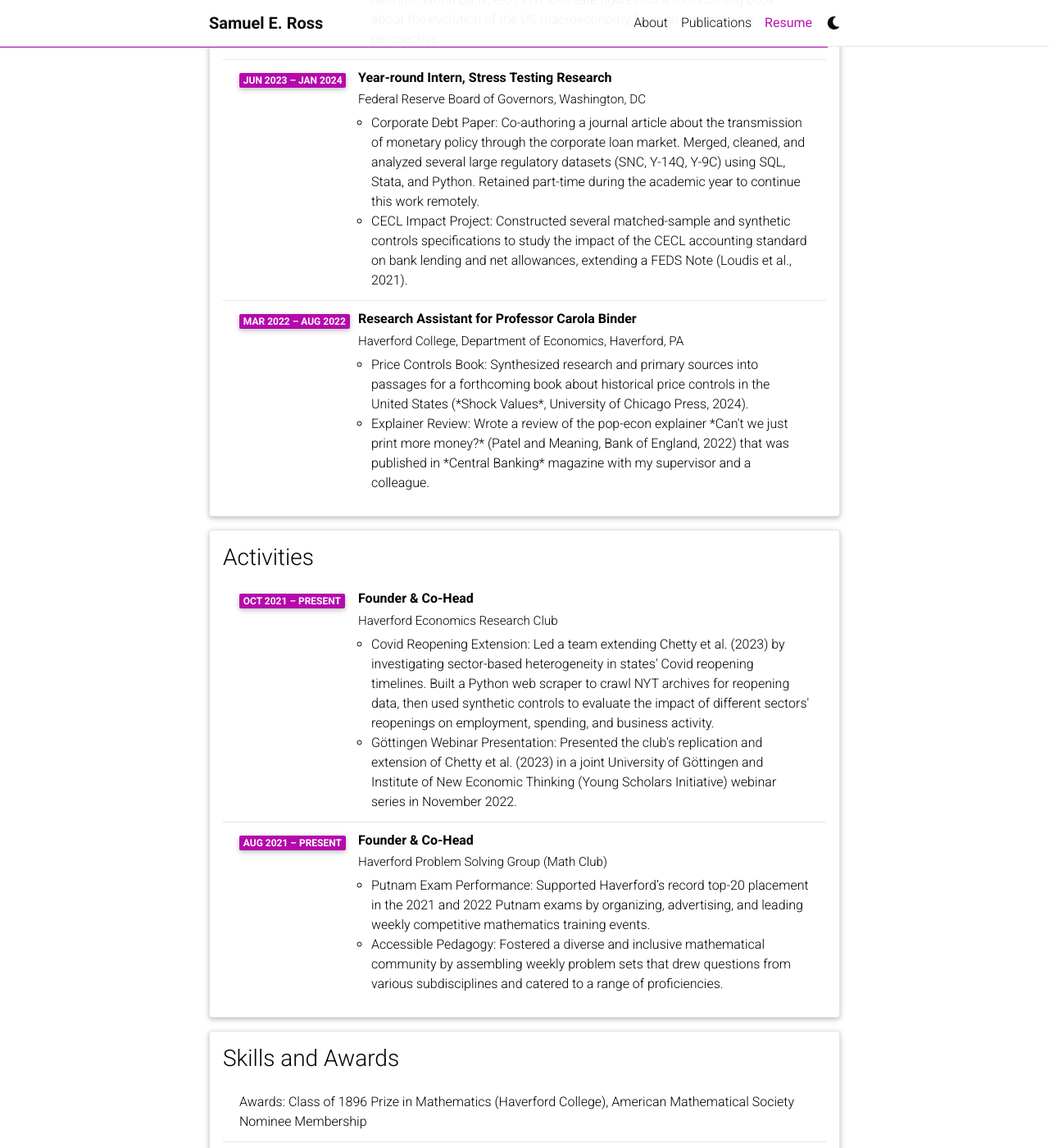
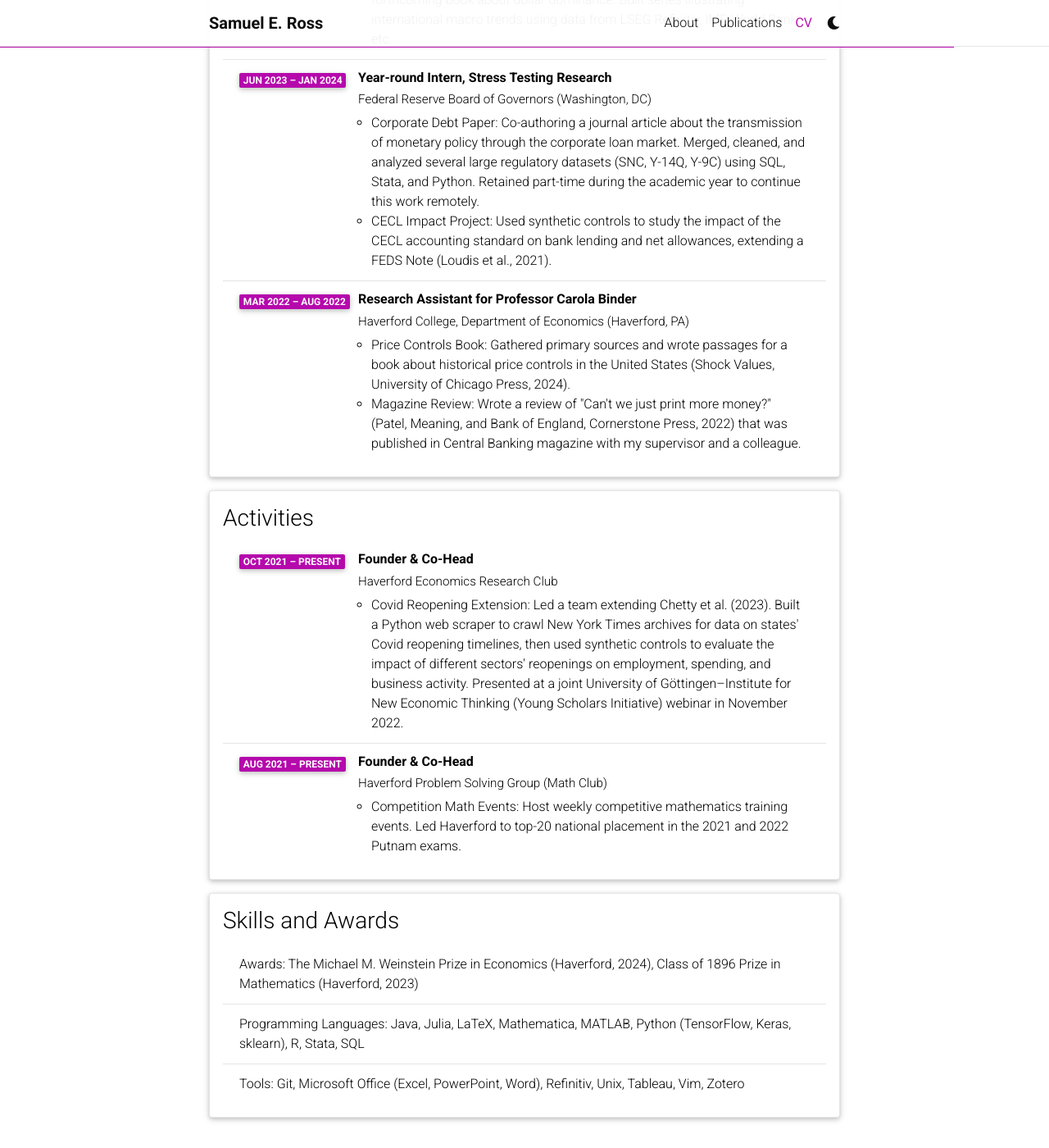
Before and after one commit to samueleross/samueleross.com, a Jekyll site: the page built from _pages/cv.md, in a window 1280 px wide and 1400 px high, scrolled down 1144 px. Shown: the whole window at 82% size. Built offline with Jekyll 4.4.1, drawn with Linux system fonts in a browser that asks for light colours; comment, search, counter and statistics services are not loaded; a style sheet for code colours, icons or effects is not loaded; some of the changed text lies outside the part shown.

Commit message:
june 2024 resume update

```diff
--- a/_config.yml
+++ b/_config.yml
@@ -68,7 +68,7 @@ og_image: # The site-wide (default for all links) Open Graph preview image
 
 github_username: samueleross # your GitHub user name
 gitlab_username: # your GitLab user name
-twitter_username: SamERoss_ # your Twitter handle
+twitter_username: samuel_e_ross # your Twitter handle
 mastodon_username: # your mastodon instance+username in the format instance.tld/@username
 linkedin_username: samueleross # your LinkedIn user name
 telegram_username: # your Telegram user name
--- a/_data/cv.yml
+++ b/_data/cv.yml
@@ -17,7 +17,7 @@
       institution: Haverford College, Haverford, PA
       year: 2021 &ndash; 2025
       description:
-        - "GPA: 3.97"
+        - "GPA: 3.98"
         - "Major GPAs: 4.0"
         - title: "Selected Coursework:"
           contents:
@@ -31,34 +31,34 @@
             - Multivariate Statistical Analysis
             - Political Economy
             - Real Analysis
-        - "Athletics: Varsity Cricket Team"
+        - "Athletics: Varsity Cricket (Batsman)"
 
 - title: Experience
   type: time_table
   contents:
-    - title: Incoming Summer Analyst, Macroeconomic and Monetary Studies
-      institution: Federal Reserve Bank of New York, New York, NY
-      year: Jun 2024 &ndash; Aug 2024
+    - title: Summer Analyst, Macroeconomic and Monetary Studies
+      institution: Federal Reserve Bank of New York (New York, NY)
+      year: Jun 2024 &ndash; Present
 
     - title: Research Assistant for Professor Kenneth S. Rogoff
-      institution: Harvard University, Department of Economics, Cambridge, MA
+      institution: Harvard University, Department of Economics (Remote)
       year: Aug 2023 &ndash; Present
       description:
-        - "US Global Performance Book: Assemble and clean datasets (from BIS, IMF, Refinitiv, World Bank, etc.) in R to create figures for a forthcoming book about the evolution of the US macroeconomy from an international perspective."
+        - "Global Role of Dollar Book: Created figures and gathered research for a forthcoming book about dollar dominance. Built series illustrating international macro trends using data from LSEG Refinitiv, IMF, World Bank, etc."
 
     - title: Year-round Intern, Stress Testing Research
-      institution: Federal Reserve Board of Governors, Washington, DC
+      institution: Federal Reserve Board of Governors (Washington, DC)
       year: Jun 2023 &ndash; Jan 2024
       description:
         - "Corporate Debt Paper: Co-authoring a journal article about the transmission of monetary policy through the corporate loan market. Merged, cleaned, and analyzed several large regulatory datasets (SNC, Y-14Q, Y-9C) using SQL, Stata, and Python. Retained part-time during the academic year to continue this work remotely."
-        - "CECL Impact Project: Constructed several matched-sample and synthetic controls specifications to study the impact of the CECL accounting standard on bank lending and net allowances, extending a FEDS Note (Loudis et al., 2021)."
+        - "CECL Impact Project: Used synthetic controls to study the impact of the CECL accounting standard on bank lending and net allowances, extending a FEDS Note (Loudis et al., 2021)."
 
     - title: Research Assistant for Professor Carola Binder
-      institution: Haverford College, Department of Economics, Haverford, PA
+      institution: Haverford College, Department of Economics (Haverford, PA)
       year: Mar 2022 &ndash; Aug 2022
       description:
-        - "Price Controls Book: Synthesized research and primary sources into passages for a forthcoming book about historical price controls in the United States (*Shock Values*, University of Chicago Press, 2024)."
-        - "Explainer Review: Wrote a review of the pop-econ explainer *Can't we just print more money?* (Patel and Meaning, Bank of England, 2022) that was published in *Central Banking* magazine with my supervisor and a colleague."
+        - "Price Controls Book: Gathered primary sources and wrote passages for a book about historical price controls in the United States (Shock Values, University of Chicago Press, 2024)."
+        - "Magazine Review: Wrote a review of \"Can't we just print more money?\" (Patel, Meaning, and Bank of England, Cornerstone Press, 2022) that was published in Central Banking magazine with my supervisor and a colleague."
 
 - title: Activities
   type: time_table
@@ -67,19 +67,17 @@
       institution: Haverford Economics Research Club
       year: Oct 2021 &ndash; Present
       description:
-        - "Covid Reopening Extension: Led a team extending Chetty et al. (2023) by investigating sector-based heterogeneity in states' Covid reopening timelines. Built a Python web scraper to crawl NYT archives for reopening data, then used synthetic controls to evaluate the impact of different sectors' reopenings on employment, spending, and business activity."
-        - "Göttingen Webinar Presentation: Presented the club's replication and extension of Chetty et al. (2023) in a joint University of Göttingen and Institute of New Economic Thinking (Young Scholars Initiative) webinar series in November 2022."
+        - "Covid Reopening Extension: Led a team extending Chetty et al.\ (2023). Built a Python web scraper to crawl New York Times archives for data on states' Covid reopening timelines, then used synthetic controls to evaluate the impact of different sectors' reopenings on employment, spending, and business activity. Presented at a joint University of Göttingen–Institute for New Economic Thinking (Young Scholars Initiative) webinar in November 2022."
 
     - title: Founder & Co-Head
       institution: Haverford Problem Solving Group (Math Club)
       year: Aug 2021 &ndash; Present
       description:
-        - "Putnam Exam Performance: Supported Haverford’s record top-20 placement in the 2021 and 2022 Putnam exams by organizing, advertising, and leading weekly competitive mathematics training events."
-        - "Accessible Pedagogy: Fostered a diverse and inclusive mathematical community by assembling weekly problem sets that drew questions from various subdisciplines and catered to a range of proficiencies."
+        - "Competition Math Events: Host weekly competitive mathematics training events. Led Haverford to top-20 national placement in the 2021 and 2022 Putnam exams."
 
 - title: Skills and Awards
   type: list
   contents:
-    - "Awards: Class of 1896 Prize in Mathematics (Haverford College), American Mathematical Society Nominee Membership"
-    - "Programming Languages: HTML, Java, LaTeX, Mathematica, MATLAB, Python (i.e., TensorFlow, Keras, sklearn), R, Stata, SQL"
-    - "Tools: Google Workspace, Git, Microsoft Office (i.e., Excel, Powerpoint, Word), Refinitiv, Unix, Tableau, Vim, Zotero"
+    - "Awards: The Michael M.\ Weinstein Prize in Economics (Haverford, 2024), Class of 1896 Prize in Mathematics (Haverford, 2023)"
+    - "Programming Languages: Java, Julia, LaTeX, Mathematica, MATLAB, Python (TensorFlow, Keras, sklearn), R, Stata, SQL"
+    - "Tools: Git, Microsoft Office (Excel, PowerPoint, Word), Refinitiv, Unix, Tableau, Vim, Zotero"
--- a/_pages/cv.md
+++ b/_pages/cv.md
@@ -1,7 +1,7 @@
 ---
 layout: cv
-permalink: /resume/
-title: Resume
+permalink: /cv/
+title: CV
 nav: true
 nav_order: 4
 cv_pdf: SamuelERoss_Resume.pdf
```
Also changed, not shown: _pages/about.md (+4 -4 lines), 15 other files.
